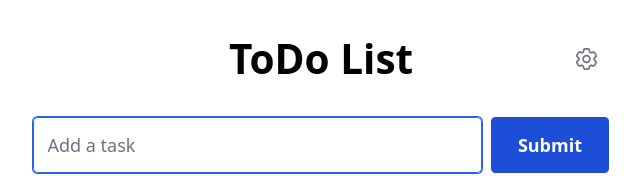
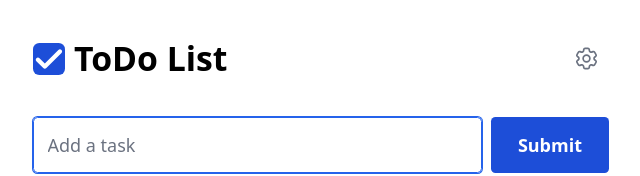
Before and after one commit to nelrnd/todo-client, a React (Vite) app: page / in a window 1280 px wide. Shown: the top 176 px of the page, without its empty margins (319-959 px from the left). Built offline with nearby package versions, Linux system fonts and the light colour scheme; no server answers; sample sign-in values are in the browser's storage; a web font is replaced by a local one.

Commit message:
Update Header to include logo

```diff
--- a/src/components/Header.jsx
+++ b/src/components/Header.jsx
@@ -1,17 +1,22 @@
 import { Link, useLocation } from "react-router-dom"
+import Logo from "../../public/logo.svg"
 
 const Header = () => {
   const location = useLocation()
 
   return (
-    <header className="relative">
-      <Link to="/">
-        <h1 className="font-bold text-4xl text-center mb-8">ToDo List</h1>
+    <header className="flex justify-between items-center mb-8">
+      <Link
+        to="/"
+        className="flex items-center gap-2 hover:opacity-80 dark:hover:opacity-90"
+      >
+        <img src={Logo} alt="" width="32" />
+        <h1 className="font-bold text-3xl">ToDo List</h1>
       </Link>
 
       <Link
         to={location.pathname !== "/settings" ? "/settings" : "/"}
-        className="p-2 rounded absolute top-1/2 right-0 -translate-y-1/2 text-gray-500 dark:text-gray-600 hover:bg-gray-100 dark:hover:bg-gray-900"
+        className="p-2 rounded text-gray-500 dark:text-gray-600 hover:bg-gray-100 dark:hover:bg-gray-900"
       >
         {location.pathname !== "/settings" ? (
           <svg
--- a/src/routes/Settings.jsx
+++ b/src/routes/Settings.jsx
@@ -17,7 +17,7 @@ const Settings = () => {
 
         <button
           onClick={logout}
-          className="block w-full font-semibold text-sm text-white bg-red-500 hover:bg-red-600 px-4 py-2 rounded"
+          className="block w-full font-semibold text-sm text-white bg-red-500 hover:bg-red-600 px-4 py-3 rounded"
         >
           Logout
         </button>
```
